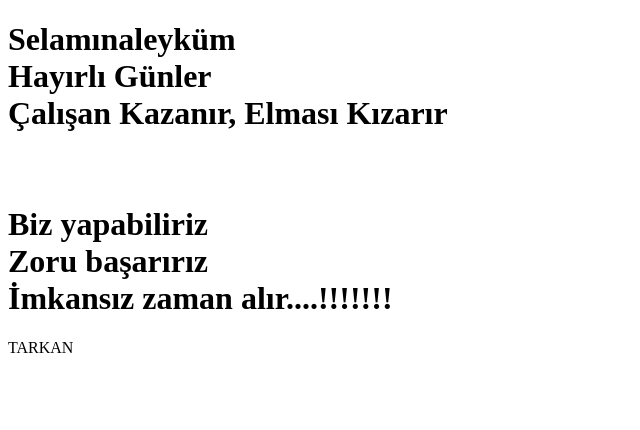
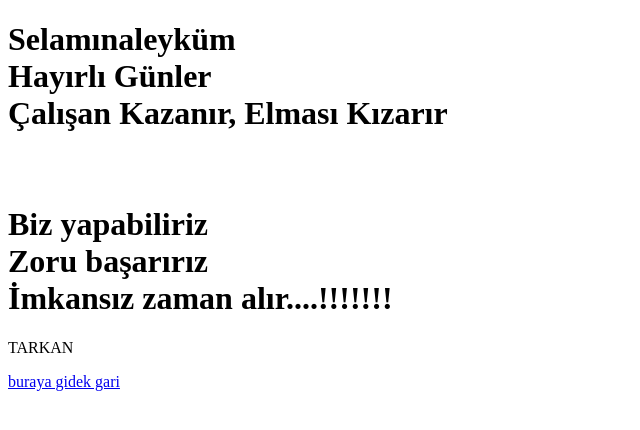
Before and after one commit to iyimser1/bizyapabiliriz.github.io, a plain HTML site: page index.html in a window 1280 px wide. Shown: the whole page, without its empty margins (0-640 px from the left). Drawn offline with Linux system fonts and the light colour scheme.

Commit message:
Update index.html
d2

```diff
--- a/index.html
+++ b/index.html
@@ -10,5 +10,6 @@ Biz yapabiliriz<br>
 Zoru başarırız<br>
 İmkansız zaman alır....!!!!!!!</h1>
 <p>TARKAN</p>
+  <a href="bizyapabiliriz.html"> buraya gidek gari</a>
 </body>
 </html>
```
